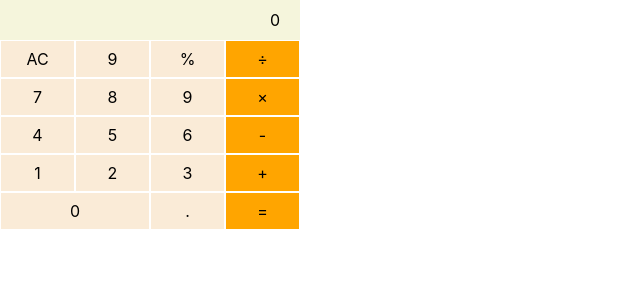
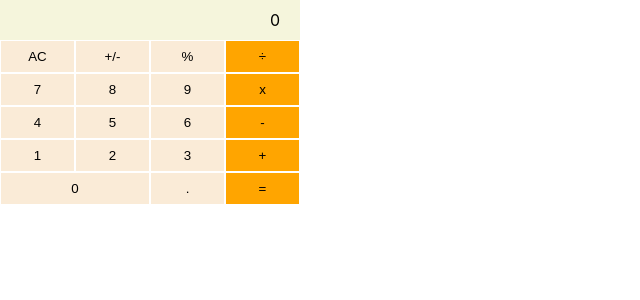
Before and after one commit to Arslan49sp/math-magicians, a React (Create React App) app: page / in a window 1280 px wide. Shown: the top 300 px of the page, without its empty margins (0-640 px from the left). Built offline with nearby package versions, Linux system fonts and the light colour scheme.

Commit message:
import calculate.js file in Calculator.js and implement the functionality.

```diff
--- a/src/components/Calculator.js
+++ b/src/components/Calculator.js
@@ -1,37 +1,24 @@
-import React from 'react';
+import { useState } from 'react';
 import InputButton from './InputButton';
-
-const number = [
-  'AC',
-  '9',
-  '%',
-  '\u00F7',
-  7,
-  8,
-  9,
-  '\u00D7',
-  4,
-  5,
-  6,
-  '-',
-  1,
-  2,
-  3,
-  '+',
-  0,
-  '.',
-  '=',
-];
+import calculate from '../logic/calculate';
 
 function Calculator() {
+  const number = ['AC', '+/-', '%', '÷', 7, 8, 9, 'x', 4, 5, 6, '-', 1, 2, 3, '+', 0, '.', '='];
+  const [result, setResult] = useState({ total: null, next: null, operation: null });
+  const { total, next, operation } = result;
+
+  const handleClickButton = (e) => {
+    const input = e.target.innerHTML;
+    setResult(calculate(result, input));
+  };
   return (
     <div className="calc-container">
-      <div className="result-screen">0</div>
+      <div className="result-screen">{next || operation || total || 0}</div>
       {number.map((n) => {
-        if (n === '\u00F7' || n === '\u00D7' || n === '-' || n === '+' || n === '=') {
-          return <InputButton inputSymbol={n} key={n} background="red" />;
+        if (n === '÷' || n === 'x' || n === '-' || n === '+' || n === '=') {
+          return <InputButton inputSymbol={n} key={n} background="red" handleClickButton={handleClickButton} />;
         }
-        return <InputButton inputSymbol={n} key={n} background="gray" />;
+        return <InputButton inputSymbol={n} key={n} background="gray" handleClickButton={handleClickButton} />;
       })}
     </div>
   );
--- a/src/components/InputButton.js
+++ b/src/components/InputButton.js
@@ -1,16 +1,19 @@
-import React from 'react';
 import PropTypes from 'prop-types';
 
-function InputButton({ inputSymbol, background }) {
+function InputButton({ inputSymbol, background, handleClickButton }) {
   const defaultClass = `input-container ${background}`;
   const gridspanClass = `input-container grid-span-2 ${background}`;
 
   return (
     <>
       {inputSymbol === 0 ? (
-        <div className={gridspanClass}>{inputSymbol}</div>
+        <button type="button" className={gridspanClass} onClick={handleClickButton}>
+          {inputSymbol}
+        </button>
       ) : (
-        <div className={defaultClass}>{inputSymbol}</div>
+        <button type="button" className={defaultClass} onClick={handleClickButton}>
+          {inputSymbol}
+        </button>
       )}
     </>
   );
@@ -19,6 +22,7 @@ function InputButton({ inputSymbol, background }) {
 InputButton.propTypes = {
   inputSymbol: PropTypes.isRequired,
   background: PropTypes.isRequired,
+  handleClickButton: PropTypes.func.isRequired,
 };
 
 export default InputButton;
--- a/src/logic/operate.js
+++ b/src/logic/operate.js
@@ -20,7 +20,7 @@ export default function operate(numberOne, numberTwo, operation) {
     }
   }
   if (operation === '%') {
-     try {
+    try {
       return one.mod(two).toString();
     } catch (err) {
       return "Can't find modulo as can't divide by 0.";
```
Also changed, not shown: src/logic/calculate.js (line endings or trailing spaces).
